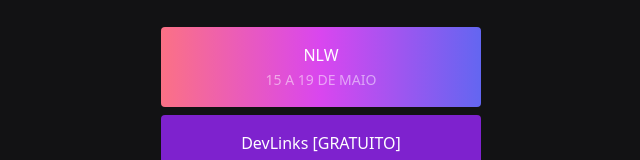
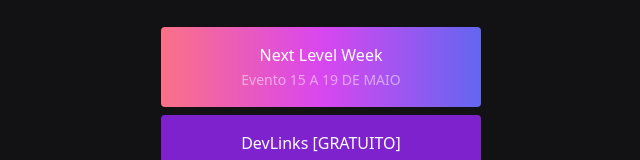
Before and after one commit to maykbrito/maykbrito.dev-v1, a website: page index.html in a window 1280 px wide. Shown: the part 318-478 px from the top of the page, without its empty margins (319-959 px from the left). Drawn offline with Linux system fonts and the light colour scheme.

Commit message:
next level week

```diff
--- a/index.html
+++ b/index.html
@@ -35,7 +35,7 @@
             rounded
             mb-2
           "
-          >NLW <br/><small class="text-sm opacity-[0.5]">15 A 19 DE MAIO</small></a
+          >Next Level Week <br/><small class="text-sm opacity-[0.5]">Evento 15 A 19 DE MAIO</small></a
         >
         <!-- <a
           target="_blank"
```
Also changed, not shown: styles.css.
